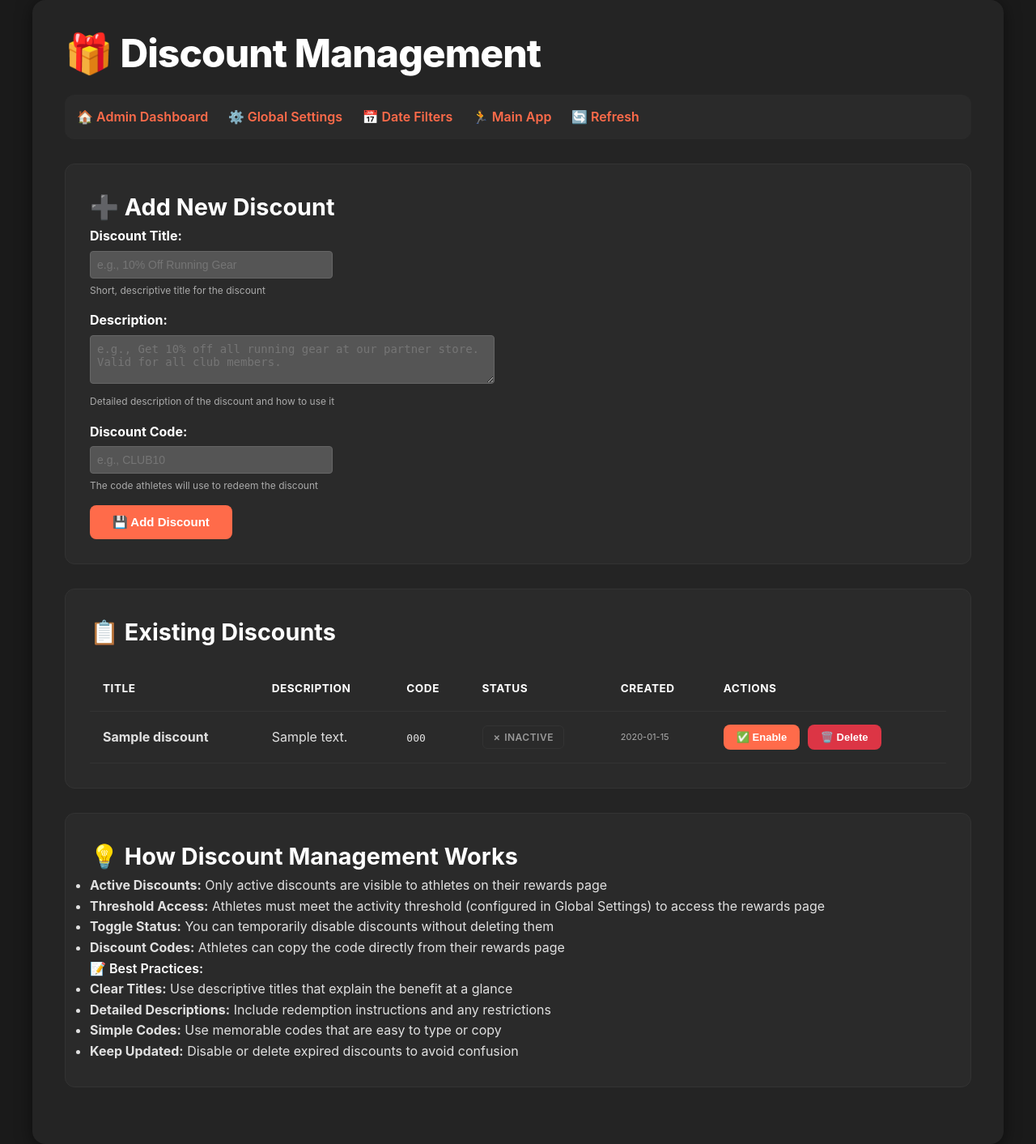
After one commit to rmenoli/strava-club-activity-tracker, a FastAPI app: template templates/admin_discounts.html in a window 1280 px wide. The commit adds this page. Shown: the whole page at 81% size. Run offline with FastAPI, Linux system fonts and the light colour scheme; the template is opened without the code that fills it: most values are stand-ins (such as "Sample title", 1, 10 or a date in 2020); parts of the project's set-up code (start-up, migrations or seed data) failed here and were passed over.

Commit message:
added admin discount page

```diff
--- a/src/routes/main_routes.py
+++ b/src/routes/main_routes.py
@@ -123,12 +123,16 @@ def setup_main_routes(
         # Get athlete summary to show stats on discounts page
         summary = data_db.get_athlete_summary(athlete_id, admin_db)
 
+        # Get active discounts
+        active_discounts = admin_db.get_active_discounts()
+
         return templates.TemplateResponse(
             "discount.html",
             {
                 "request": request,
                 "athlete_id": athlete_id,
                 "summary": summary,
+                "discounts": active_discounts,
             },
         )
 
--- a/static/css/style.css
+++ b/static/css/style.css
@@ -700,6 +700,176 @@ tr.location-match:hover {
     border: 1px solid #333333;
 }
 
+/* ==================== Discount List (Square Box Design) ==================== */
+.discount-list {
+    display: flex;
+    flex-direction: column;
+    gap: 16px;
+    margin-top: 20px;
+}
+
+.discount-item {
+    background-color: #2a2a2a;
+    border: 2px solid #444444;
+    border-radius: 4px;
+    padding: 20px 24px;
+    display: flex;
+    justify-content: space-between;
+    align-items: center;
+    gap: 24px;
+    transition: border-color 0.2s ease;
+}
+
+.discount-item:hover {
+    border-color: #fc4c02 !important;
+}
+
+.discount-content {
+    flex: 1;
+    min-width: 0;
+}
+
+.discount-header {
+    margin-bottom: 8px;
+}
+
+.discount-title {
+    font-size: 1.2rem;
+    font-weight: 600;
+    color: #ffffff;
+    margin: 0;
+}
+
+.discount-desc {
+    color: #aaaaaa;
+    font-size: 14px;
+    line-height: 1.5;
+    margin: 0;
+}
+
+.discount-action {
+    display: flex;
+    align-items: center;
+    flex-shrink: 0;
+}
+
+.code-display {
+    display: flex;
+    flex-direction: column;
+    align-items: flex-end;
+    gap: 6px;
+}
+
+.code-label {
+    font-size: 11px;
+    font-weight: 600;
+    color: #666666;
+    text-transform: uppercase;
+    letter-spacing: 0.5px;
+}
+
+.code-text {
+    background-color: #1a1a1a;
+    border: 2px solid #555555;
+    color: #fc4c02;
+    padding: 10px 16px;
+    border-radius: 4px;
+    font-family: 'Courier New', monospace;
+    font-size: 15px;
+    font-weight: 700;
+    letter-spacing: 1px;
+    user-select: text;
+    cursor: text;
+}
+
+/* Empty state */
+.empty-state {
+    text-align: center;
+    padding: 60px 20px;
+}
+
+.empty-state h3 {
+    color: #aaaaaa;
+    margin-bottom: 10px;
+}
+
+.empty-state p {
+    color: #888888;
+}
+
+/* Responsive adjustments for discount list */
+@media (max-width: 768px) {
+    .discount-item {
+        flex-direction: column;
+        align-items: stretch;
+        gap: 16px;
+    }
+
+    .discount-action {
+        width: 100%;
+    }
+
+    .code-display {
+        align-items: flex-start;
+        width: 100%;
+    }
+
+    .code-text {
+        width: 100%;
+        text-align: center;
+    }
+}
+
+/* Status badges for admin */
+.status-badge {
+    display: inline-block;
+    padding: 4px 12px;
+    border-radius: 6px;
+    font-size: 12px;
+    font-weight: 600;
+    text-transform: uppercase;
+    letter-spacing: 0.5px;
+}
+
+.status-badge.status-active {
+    background-color: #1f3a2e;
+    color: #4ade80;
+    border: 1px solid #4ade80;
+}
+
+.status-badge.status-inactive {
+    background-color: #2a2a2a;
+    color: #999999;
+    border: 1px solid #333333;
+}
+
+/* Stat items for discount page */
+.stats-summary {
+    background-color: #2a2a2a;
+    padding: 15px 20px;
+    border-radius: 8px;
+    border: 1px solid #333333;
+}
+
+.stat-item {
+    display: flex;
+    flex-direction: column;
+    gap: 5px;
+}
+
+.stat-label {
+    font-size: 12px;
+    color: #999999;
+    text-transform: uppercase;
+    letter-spacing: 0.5px;
+}
+
+.stat-value {
+    font-size: 20px;
+    font-weight: 700;
+    color: #fc4c02;
+}
+
 /* ==================== Scrollbar Styling ==================== */
 ::-webkit-scrollbar {
     width: 10px;
--- a/templates/admin.html
+++ b/templates/admin.html
@@ -13,6 +13,7 @@
             <a href="/login">🔐 Login</a>
             <a href="/admin/settings">⚙️ Settings</a>
             <a href="/admin/date-filters">📅 Date Filters</a>
+            <a href="/admin/discounts">🎁 Discounts</a>
             <a href="#" onclick="refreshPage()">🔄 Refresh</a>
         </div>
 
--- /dev/null
+++ b/templates/admin_discounts.html
@@ -0,0 +1,128 @@
+<!DOCTYPE html>
+<html>
+<head>
+    <title>Discount Management - Strava Club Activity Tracker</title>
+    <link rel="stylesheet" href="/static/css/style.css">
+</head>
+<body>
+    <div class="container">
+        <h1>🎁 Discount Management</h1>
+
+        <div class="nav-links">
+            <a href="/admin">🏠 Admin Dashboard</a>
+            <a href="/admin/settings">⚙️ Global Settings</a>
+            <a href="/admin/date-filters">📅 Date Filters</a>
+            <a href="/">🏃 Main App</a>
+            <a href="#" onclick="window.location.reload()">🔄 Refresh</a>
+        </div>
+
+        <div class="section">
+            <h2>➕ Add New Discount</h2>
+            <form method="post" action="/admin/discounts/add">
+                <div class="form-group">
+                    <label for="title">Discount Title:</label>
+                    <input type="text" id="title" name="title" placeholder="e.g., 10% Off Running Gear" required>
+                    <div class="help-text">Short, descriptive title for the discount</div>
+                </div>
+
+                <div class="form-group">
+                    <label for="description">Description:</label>
+                    <textarea id="description" name="description" rows="3" placeholder="e.g., Get 10% off all running gear at our partner store. Valid for all club members."></textarea>
+                    <div class="help-text">Detailed description of the discount and how to use it</div>
+                </div>
+
+                <div class="form-group">
+                    <label for="code">Discount Code:</label>
+                    <input type="text" id="code" name="code" placeholder="e.g., CLUB10" required>
+                    <div class="help-text">The code athletes will use to redeem the discount</div>
+                </div>
+
+                <button type="submit" class="btn">💾 Add Discount</button>
+            </form>
+        </div>
+
+        <div class="section">
+            <h2>📋 Existing Discounts</h2>
+
+            {% if discounts %}
+            <table>
+                <thead>
+                    <tr>
+                        <th>Title</th>
+                        <th>Description</th>
+                        <th>Code</th>
+                        <th>Status</th>
+                        <th>Created</th>
+                        <th>Actions</th>
+                    </tr>
+                </thead>
+                <tbody>
+                    {% for discount in discounts %}
+                    <tr>
+                        <td><strong>{{ discount.title }}</strong></td>
+                        <td style="max-width: 300px;">{{ discount.description or '-' }}</td>
+                        <td><code class="discount-code">{{ discount.code }}</code></td>
+                        <td>
+                            {% if discount.is_active %}
+                                <span class="status-badge status-active">✓ Active</span>
+                            {% else %}
+                                <span class="status-badge status-inactive">✗ Inactive</span>
+                            {% endif %}
+                        </td>
+                        <td style="font-size: 11px; color: #aaaaaa;">
+                            {% if discount.created_at %}
+                                {{ discount.created_at.strftime('%Y-%m-%d') if discount.created_at is not string else discount.created_at[:10] }}
+                            {% else %}
+                                Unknown
+                            {% endif %}
+                        </td>
+                        <td>
+                            <form method="post" action="/admin/discounts/toggle/{{ discount.id }}"
+                                  style="display: inline; margin-right: 5px;">
+                                <button type="submit" class="btn btn-small">
+                                    {% if discount.is_active %}
+                                        🔒 Disable
+                                    {% else %}
+                                        ✅ Enable
+                                    {% endif %}
+                                </button>
+                            </form>
+                            <form method="post" action="/admin/discounts/delete/{{ discount.id }}"
+                                  style="display: inline;"
+                                  onsubmit="return confirm('Are you sure you want to delete discount: {{ discount.title }}?')">
+                                <button type="submit" class="btn btn-danger btn-small">🗑️ Delete</button>
+                            </form>
+                        </td>
+                    </tr>
+                    {% endfor %}
+                </tbody>
+            </table>
+            {% else %}
+            <div class="no-filters">
+                <h3>No discounts configured</h3>
+                <p>Athletes won't see any discounts on their rewards page yet.</p>
+                <p>Use the form above to add your first discount.</p>
+            </div>
+            {% endif %}
+        </div>
+
+        <div class="section">
+            <h2>💡 How Discount Management Works</h2>
+            <ul>
+                <li><strong>Active Discounts:</strong> Only active discounts are visible to athletes on their rewards page</li>
+                <li><strong>Threshold Access:</strong> Athletes must meet the activity threshold (configured in Global Settings) to access the rewards page</li>
+                <li><strong>Toggle Status:</strong> You can temporarily disable discounts without deleting them</li>
+                <li><strong>Discount Codes:</strong> Athletes can copy the code directly from their rewards page</li>
+            </ul>
+
+            <h4>📝 Best Practices:</h4>
+            <ul>
+                <li><strong>Clear Titles:</strong> Use descriptive titles that explain the benefit at a glance</li>
+                <li><strong>Detailed Descriptions:</strong> Include redemption instructions and any restrictions</li>
+                <li><strong>Simple Codes:</strong> Use memorable codes that are easy to type or copy</li>
+                <li><strong>Keep Updated:</strong> Disable or delete expired discounts to avoid confusion</li>
+            </ul>
+        </div>
+    </div>
+</body>
+</html>
```
Also changed, not shown: CLAUDE.md (+46 -18 lines), src/databases/admin_database.py (+72 -0 lines), src/routes/admin_routes.py (+77 -0 lines), templates/discount.html (+32 -13 lines), README.md.
